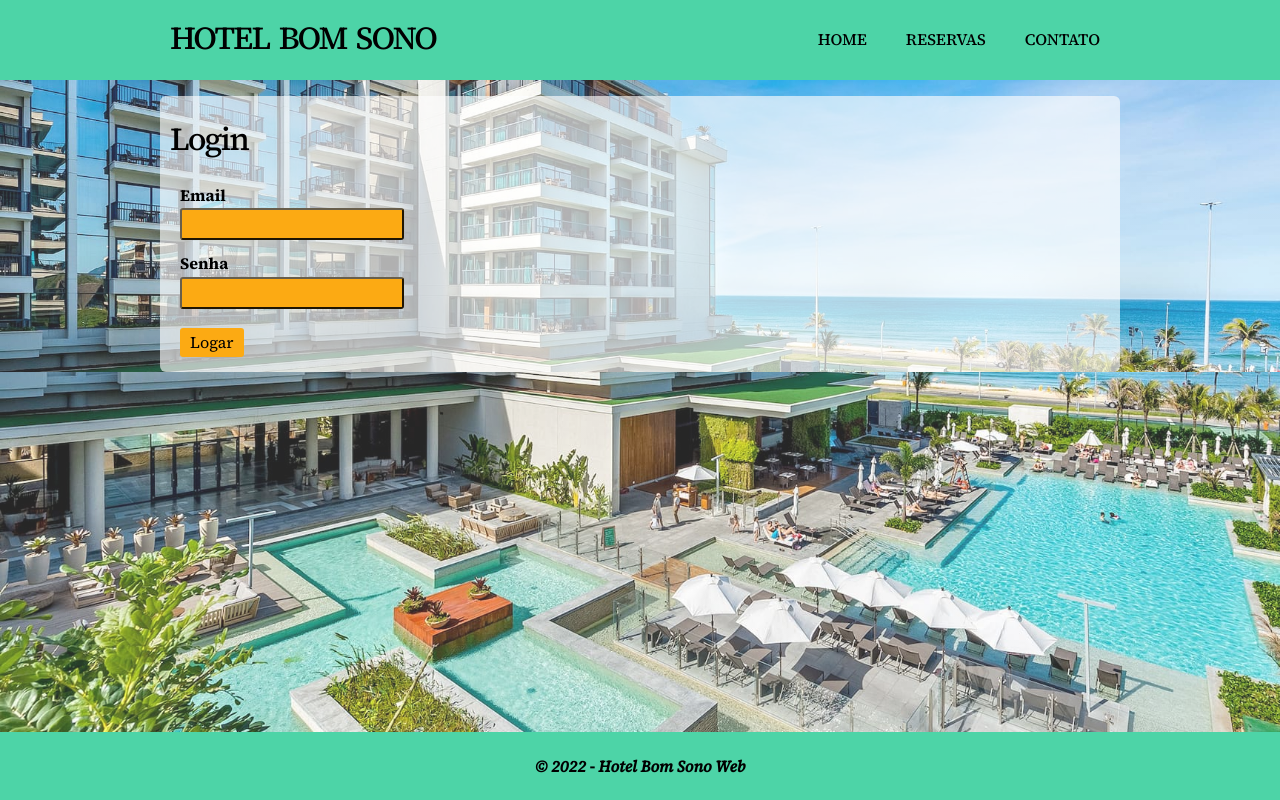
After one commit to PauloDezingrini/Trabalho_INF220, a PHP site: page /pages/login.php in a window 1280 px wide. The commit adds this page. Run offline with PHP 8.4, Linux system fonts and the light colour scheme.

Commit message:
Implementação do login

```diff
--- /dev/null
+++ b/pages/login.php
@@ -0,0 +1,85 @@
+<!DOCTYPE html>
+
+<html lang="pt-br">
+    <head>
+        <meta charset="UTF-8" />
+        <title>Hotel Bom Sono - Login</title>
+        <link rel="stylesheet" href="../css/normalize.css" />
+        <link rel="preconnect" href="https://fonts.googleapis.com" />
+        <link rel="preconnect" href="https://fonts.gstatic.com" crossorigin />
+        <link href="https://fonts.googleapis.com/css2?family=Source+Serif+4:ital,wght@0,300;0,400;0,500;0,700;1,400;1,500&display=swap" rel="stylesheet" />
+        <link rel="stylesheet" href="../css/style.css" />
+    </head>
+
+
+    <body>
+        <div class="header">
+            <div class="linha">
+                <header>
+                    <div class="coluna col4">
+                        <h1 class="logo">HOTEL BOM SONO</h1>
+                    </div>
+                    <div class="coluna col8">
+                        <nav>
+                            <ul class="menu inline sem-marcador">
+                                <li><a href="../index.html">home</a></li>
+                                <li><a href="reserva.html">reservas</a></li>
+                                <li><a href="#">contato</a></li>
+                            </ul>
+                        </nav>
+                    </div>
+                </header>
+            </div>
+        </div>
+
+        <div class="form linha">
+
+            <section>
+                <div class="linha">
+                    <div class="coluna col12">
+                        <h1 class="logo">Login</h1>
+                    </div>
+                </div>
+            </section>
+
+            <!-- Em action="#" envio de dados .php-->
+            <form action="../controller/login_controller.php" method="post">
+
+                <div class="linha">
+                    <div class="coluna col3">
+                        <label>Email</br></label>
+                        <input class="default_3" id="test_0" type="text" name="email" />
+                    </div>
+
+                </div>
+
+
+                <div class="linha">
+                    <div class="coluna col3">
+                        <label>Senha</br></label>
+                        <input class="default_3" id="test_0" type="password" name="senha" />
+                    </div>
+
+                </div>
+
+                <div class="linha">
+
+                    <div class="coluna col3">
+                        <input class="button" type="submit" value="Logar"/>
+                    </div>
+
+                </div>
+            </form>
+        </div>
+
+        <div class="footer footer_abs">
+            <div class="linha">
+                <footer>
+                    <div class="coluna col12">
+                        <span>&copy; 2022 - Hotel Bom Sono Web</span>
+                    </div>
+                </footer>
+            </div>
+        </div>
+    </body>
+</html>
--- a/pages/reservas_2.php
+++ b/pages/reservas_2.php
@@ -262,11 +262,14 @@
                     <div class="coluna col12">
                         <input class="button" type="submit" value="Reservar" />
                     </div>
+                    <div class="coluna col12">
+                        <a class="button" href="login.php"> Fazer Login </a>
+                    </div>
                 </div>
             </form>
         </div>
 
-        <div class="footer">
+        <div class="footer footer_abs">
             <div class="linha">
                 <footer>
                     <div class="coluna col12">
--- a/service/cliente.service.php
+++ b/service/cliente.service.php
@@ -30,7 +30,7 @@
     }
 
     public function recuperarPorEmail(){
-        $query = 'select Nome from cliente where Email = :email';
+        $query = 'select Nome,Senha from cliente where Email = :email';
         $stmt = $this->conexao->prepare($query);
         $stmt->bindValue(':email',$this->cliente->__get('email'));
         $stmt->execute();
```
Also changed, not shown: controller/login_controller.php (added, +21 -0 lines).
